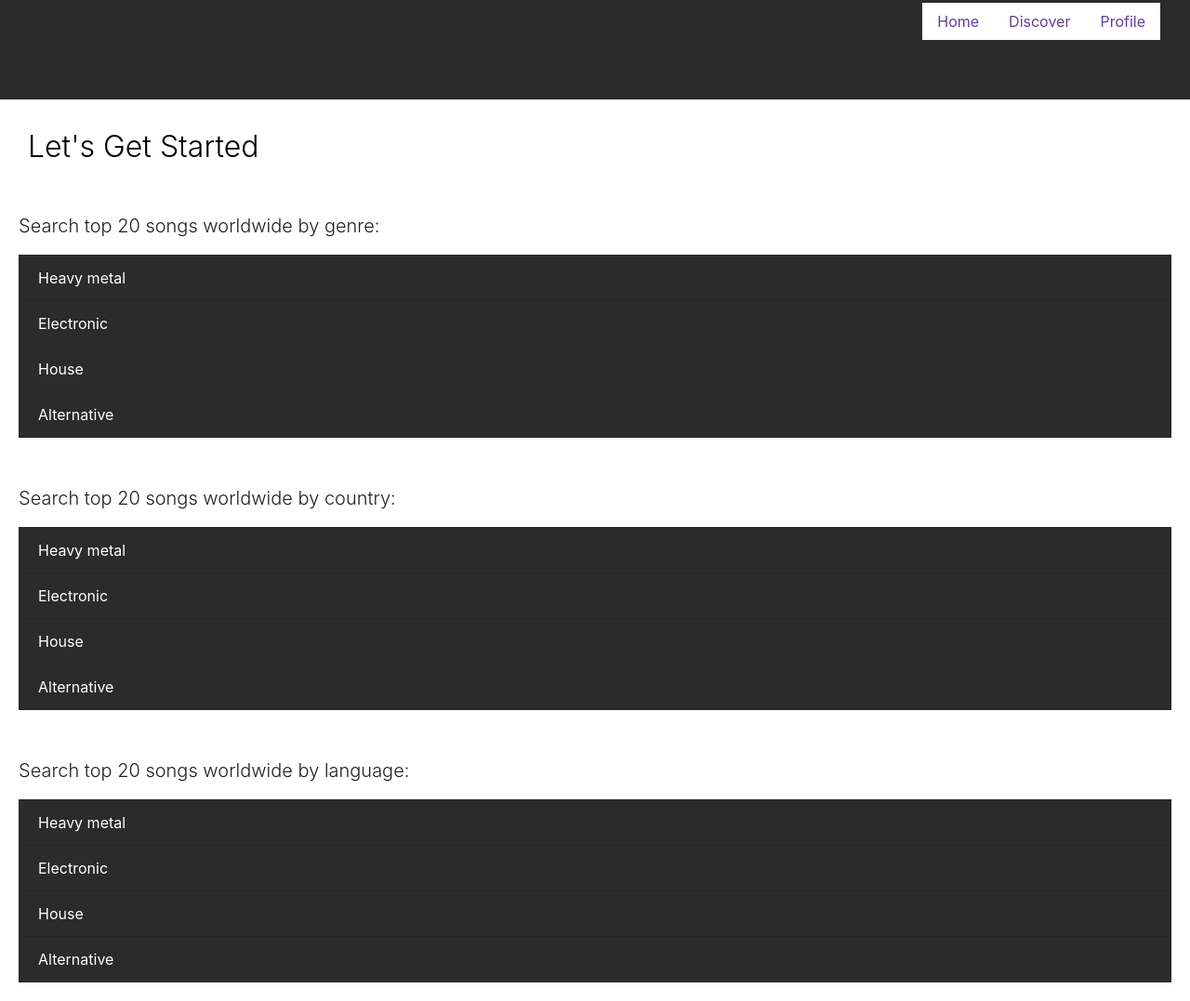
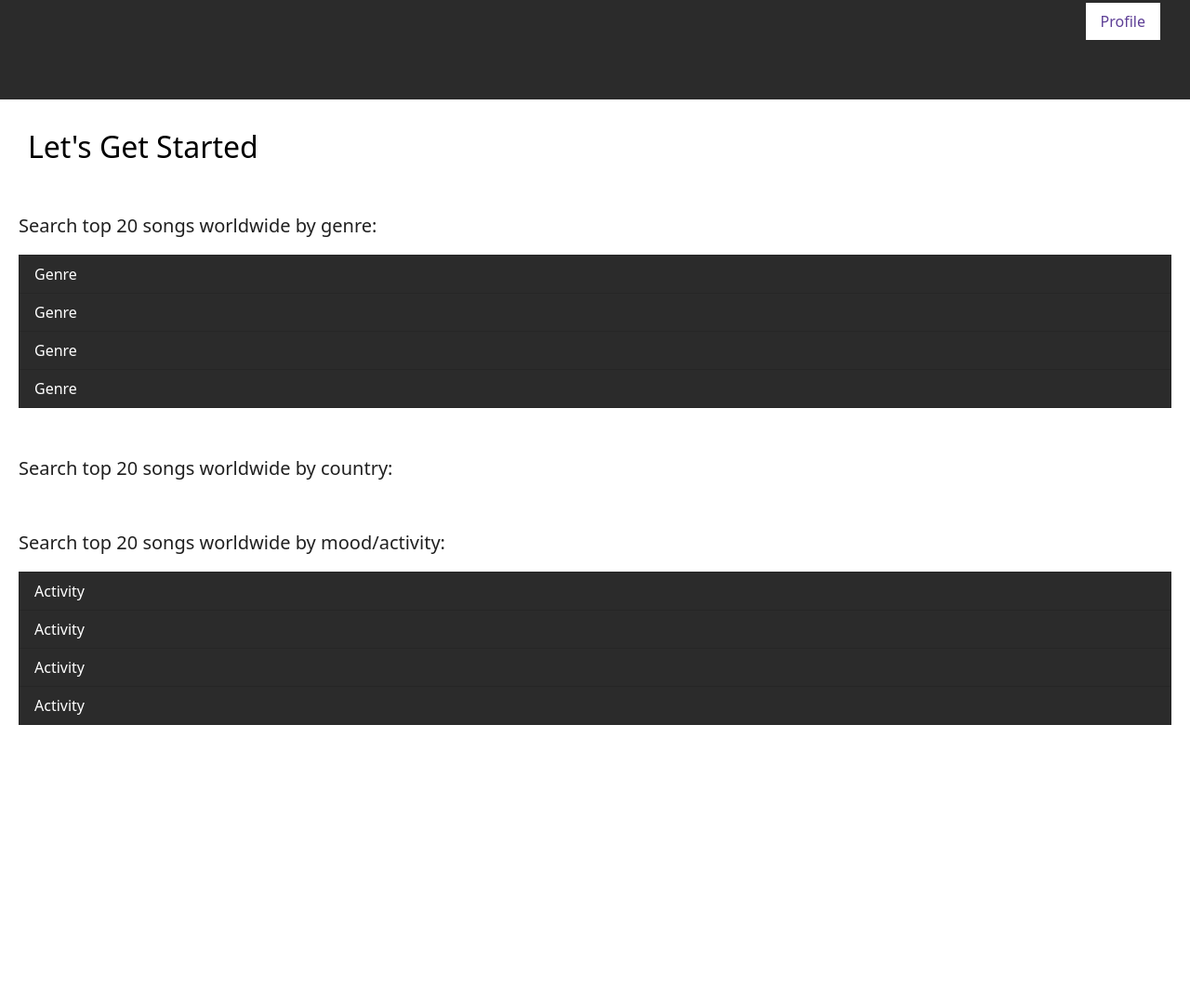
Before and after one commit to sophiadelarosa/Music-Discovery-App, a plain HTML site: page discover.html in a window 1280 px wide. Shown: the part 215-1292 px from the top of the page at 93% size. After the commit the page ends 1015 px from the top, so only its background shows below. Drawn offline with nearby package versions, Linux system fonts and the light colour scheme.

Commit message:
Added index, discover, profile pages and styling.

```diff
--- a/style.css
+++ b/css/style.css
@@ -1,3 +1,5 @@
+/*DISCOVER PAGE STYLING*/
+
 body {
     background-color: rgb(255, 255, 255);
 }
@@ -12,7 +14,7 @@ body {
     border-radius: 0cm;
 }
 
-/*GROUPS*/
+/*search criteria sections*/
 .title {
     font-size: xx-large;
     color: rgb(0, 0, 0);
@@ -33,7 +35,7 @@ body {
     color: white;
 }
 
-/*NAVBAR*/
+/*navbar*/
 .nav-item {
     background-color: white;
 }
@@ -49,3 +51,15 @@ body {
 .nav-link:hover {
     color:white;
 }
+
+.btn {
+    border-radius: 0cm;
+    background-color: rgb(94, 63, 150);
+    color: white;
+    border: none;
+    border-radius: 0cm;
+}
+
+.btn:hover {
+    background-color: rgb(143, 118, 190);
+}
--- /dev/null
+++ b/css/style2.css
@@ -0,0 +1,72 @@
+body {
+    background-color:rgba(0, 0, 0, 0.89);
+    color: white;
+}
+
+.main {
+    margin: 20px;
+}
+
+/*navbar*/
+.nav-item {
+    background-color: white;
+}
+
+.nav-link {
+    color:rgb(94, 63, 150);
+}
+
+.nav-item:hover {
+    background-color:rgba(122, 94, 173, 0.733);
+}
+
+.nav-link:hover {
+    color:white;
+}
+
+.btn {
+    border-radius: 0cm;
+    background-color: rgb(94, 63, 150);
+    color: white;
+    border: none;
+    border-radius: 0cm;
+}
+
+.btn:hover {
+    background-color: rgb(143, 118, 190);
+}
+
+.btn {
+    background-color: rgb(94, 63, 150);
+    color: white;
+    border: none;
+    border-radius: 0cm;
+}
+
+.btn:hover {
+    background-color: rgb(143, 118, 190);
+}
+
+
+/*INDEX-SPECIFIC STYLING*/
+
+.card {
+    background-image: url("/images/indexbackground.gif");
+    background-size: cover;
+    border-radius: 0cm;
+    padding: 5%;
+    margin: 20%;
+}
+
+.lead {
+    color: white;
+}
+
+
+/*PROFILE-SPECIFIC STYLING*/
+
+.jumbotron {
+    color: white;
+    background-color:rgb(43, 43, 43);
+    border-radius: 0cm;
+}
--- a/discover.html
+++ b/discover.html
@@ -6,9 +6,10 @@
         <meta name="viewport" content="width=device-width, initial-scale=1.0">
         <meta http-equiv="X-UA-Compatible" content="ie=edge">
         <link rel="stylesheet" href="https://cdnjs.cloudflare.com/ajax/libs/twitter-bootstrap/4.5.0/css/bootstrap.min.css">
-        <link rel="stylesheet" href="./style.css"/>
+        <link href="https://cdn.jsdelivr.net/npm/bootstrap@5.2.0-beta1/dist/css/bootstrap.min.css" rel="stylesheet" integrity="sha384-0evHe/X+R7YkIZDRvuzKMRqM+OrBnVFBL6DOitfPri4tjfHxaWutUpFmBp4vmVor" crossorigin="anonymous">
+        <link rel="stylesheet" href="./css/style.css"/>
 
-        <title>Bootstrap Layouts</title>
+        <title>Discover</title>
     </head>
 
     <body>
@@ -20,47 +21,45 @@
         <!--navbar-->
         <ul class="nav justify-content-end">
             <li class="nav-item">
-                <a class="nav-link" href="./index.html">Home</a>
-            </li>
-            <li class="nav-item">
-                <a class="nav-link" href="#">Discover</a>
-            </li>
-            <li class="nav-item">
                 <a class="nav-link" href="./profile.html">Profile</a>
             </li>
         </ul>
     </div>
 
+    <!-- overwrite/use div class=main to display results or new page?-->
+    <!-- results need show lyrics feature-->
     <div class="main">
-        <!--music-->
+        <!--music search form-->
         <h1 class="display-4 title">Let's Get Started</h1>
         <p class="lead subtitle">Search top 20 songs worldwide by genre:</p>
 
         <div class="list-group">
-            <button type="button" class="list-group-item list-group-item-action">Heavy metal</button>
-            <button type="button" class="list-group-item list-group-item-action">Electronic</button>
-            <button type="button" class="list-group-item list-group-item-action">House</button>
-            <button type="button" class="list-group-item list-group-item-action">Alternative</button>
+            <button type="button" class="list-group-item list-group-item-action">Genre</button>
+            <button type="button" class="list-group-item list-group-item-action">Genre</button>
+            <button type="button" class="list-group-item list-group-item-action">Genre</button>
+            <button type="button" class="list-group-item list-group-item-action">Genre</button>
         </div>
+
+        <!--submit at end of each section?-->
 
         <p class="lead subtitle">Search top 20 songs worldwide by country:</p>
 
+        <!--textbox for countries-->
+
+        <p class="lead subtitle">Search top 20 songs worldwide by mood/activity:</p>
+
         <div class="list-group">
-            <button type="button" class="list-group-item list-group-item-action">Heavy metal</button>
-            <button type="button" class="list-group-item list-group-item-action">Electronic</button>
-            <button type="button" class="list-group-item list-group-item-action">House</button>
-            <button type="button" class="list-group-item list-group-item-action">Alternative</button>
+            <button type="button" class="list-group-item list-group-item-action">Activity</button>
+            <button type="button" class="list-group-item list-group-item-action">Activity</button>
+            <button type="button" class="list-group-item list-group-item-action">Activity</button>
+            <button type="button" class="list-group-item list-group-item-action">Activity</button>
         </div>
 
-        <p class="lead subtitle">Search top 20 songs worldwide by language:</p>
+        <!--add submit form button-->
 
-        <div class="list-group">
-            <button type="button" class="list-group-item list-group-item-action">Heavy metal</button>
-            <button type="button" class="list-group-item list-group-item-action">Electronic</button>
-            <button type="button" class="list-group-item list-group-item-action">House</button>
-            <button type="button" class="list-group-item list-group-item-action">Alternative</button>
-        </div>
     </div>
+
+    <!--add footer-->
 
   </body>
 </html>
```
Also changed, not shown: index.html (+11 -4 lines), profile.html (added, +42 -0 lines), images/indexbackground.gif (added), 1 other file.
